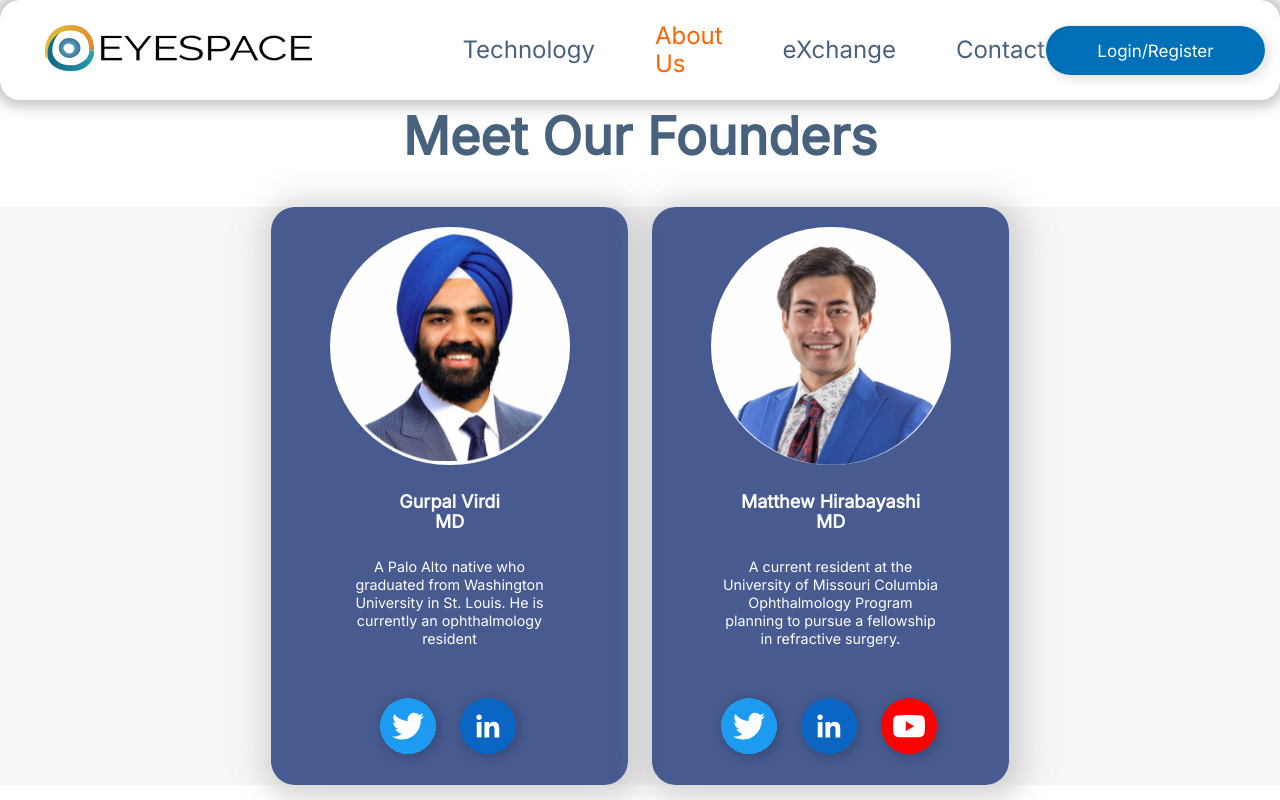
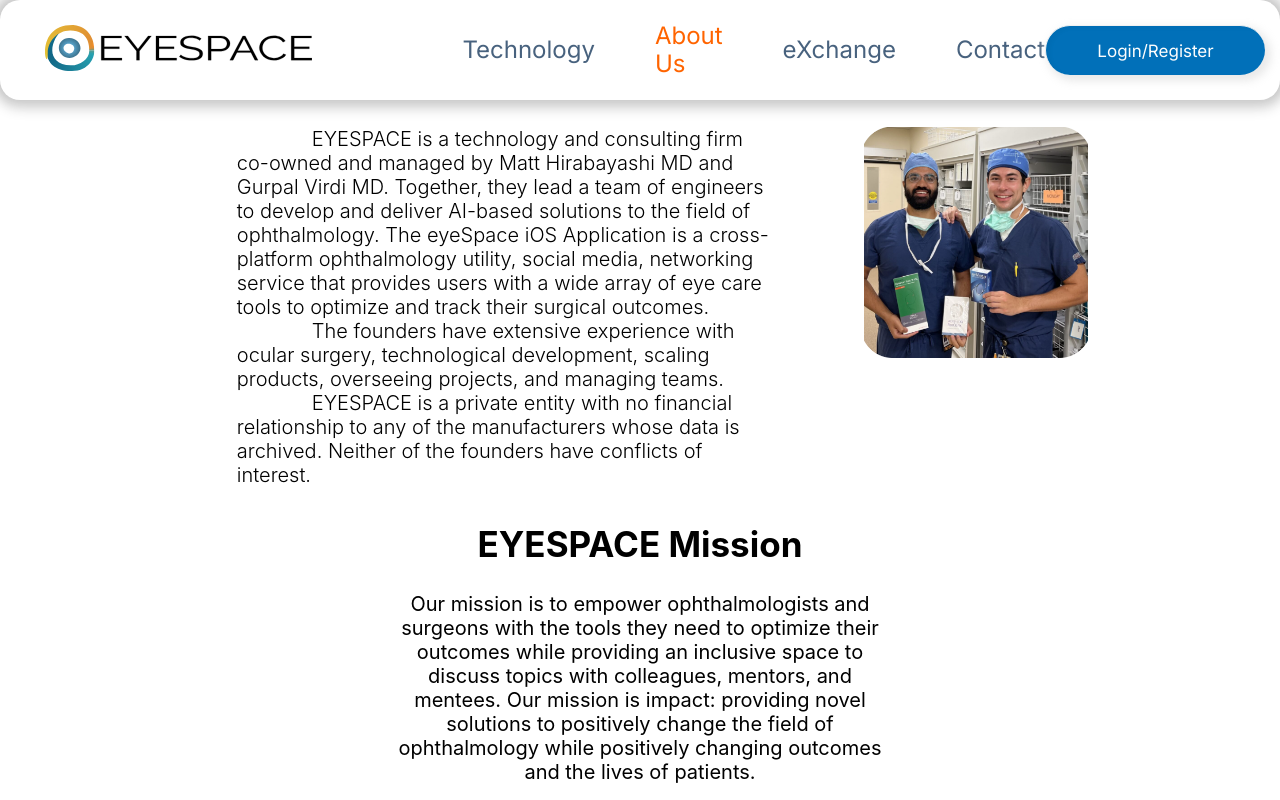
Before and after one commit to eyelabsai/EyeSpace-Website, a React (Create React App) app: page /AboutUs in a window 1280 px wide. Shown: the top 800 px of the page. Built offline with nearby package versions, Linux system fonts and the light colour scheme; no server answers.

Commit message:
fixed about us header

```diff
--- a/src/views/AboutUs/AboutUs.css
+++ b/src/views/AboutUs/AboutUs.css
@@ -32,3 +32,43 @@
     padding-bottom: 9.75px; /* Adjusted proportionally */
     padding-top: 3.25px; /* Adjusted proportionally */
   }
+
+.aboutus-page {
+  margin-left: 15%;
+  margin-right: 15%;
+}
+
+.aboutus-header {
+  margin-top: 3%;
+  display: flex;
+  justify-content: space-between;
+}
+
+.aboutus-header-text {
+  width: 60%;
+  margin-top: 0%;
+  margin-left: 5%;
+  text-indent: 75px;
+  font-size: 20px;
+  font-weight: 350;
+}
+
+.aboutus-header-img {
+  width: 25%;
+  height: 25%;
+}
+
+.aboutus-title {
+  margin-top: 4%;
+  text-align: center;
+  font-size: 35px;
+  font-weight: 600;
+  margin-bottom: 3%;
+}
+
+.aboutus-eyespace-content {
+  text-align: center;
+  margin-left: 23%;
+  margin-right: 23%;
+  font-size: 20px;
+}
--- a/src/views/AboutUs/AboutUs.js
+++ b/src/views/AboutUs/AboutUs.js
@@ -6,6 +6,7 @@
 import EngBoard from "./AdvisoryBoard copy/AdvisoryBoard";
 import Founders from "./Founders/Founders";
 import IndustryAdvisors from "./IndustryAdvisors/IndustryAdvisors";
+import GM from "../../assets/Gurpal-Matthew.png"
 
 export default class AboutUs extends React.Component {
   static propTypes = { // define any props here
@@ -17,6 +18,31 @@
       // <div className="AboutUs about-us-background">
       <div>
         <Header page="About Us"/>
+        <div className="aboutus-page">
+          <div className="aboutus-header">
+            <div className="aboutus-header-text">
+              <div>
+              EYESPACE is a technology and consulting firm co-owned and managed by Matt Hirabayashi MD and Gurpal Virdi MD. Together, they lead a team of engineers to develop and deliver AI-based solutions to the field of ophthalmology. The eyeSpace iOS Application is a cross-platform ophthalmology utility, social media, networking service that provides users with a wide array of eye care tools to optimize and track their surgical outcomes.
+              </div>
+              <div>
+              The founders have extensive experience with ocular surgery, technological development, scaling products, overseeing projects, and managing teams.
+              </div>
+              <div>
+              EYESPACE is a private entity with no financial relationship to any of the manufacturers whose data is archived. Neither of the founders have conflicts of interest.
+              </div>
+            </div>
+            <img className="aboutus-header-img" src={GM}/>
+          </div>
+          <div className="aboutus-title">
+            <strong>EYESPACE Mission</strong>
+          </div>
+          <div className="aboutus-eyespace-content">
+            Our mission is to empower ophthalmologists and surgeons with the tools they need to optimize their outcomes while providing an inclusive space to discuss topics with colleagues, mentors, and mentees. Our mission is impact: providing novel solutions to positively change the field of ophthalmology while positively changing outcomes and the lives of patients.
+          </div>
+          <div className="aboutus-title">
+            <strong>Leadership</strong>
+          </div>
+        </div>
         <Founders/>
         <IndustryAdvisors/>
         <EngBoard/>
```
Also changed, not shown: src/assets/Gurpal-Matthew.png (added).
